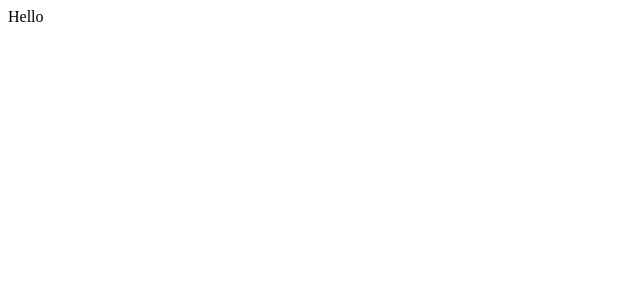
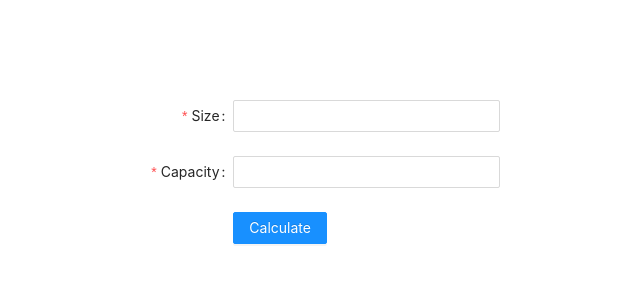
Before and after one commit to HuyAms/testify, a React app: page / in a window 1280 px wide. Shown: the top 300 px of the page, without its empty margins (0-640 px from the left). Built offline with nearby package versions, Linux system fonts and the light colour scheme.

Commit message:
feat: add comfiguration form

```diff
--- a/src/App.tsx
+++ b/src/App.tsx
@@ -1,8 +1,9 @@
 import React from 'react'
+import ConfigurationForm from './components/ConfigurationForm'
 
 const App: React.FunctionComponent = () => (
-	<div className="App">
-		Hello
+	<div className="form-container">
+		<ConfigurationForm />
 	</div>
 )
 
--- /dev/null
+++ b/src/components/ConfigurationForm.tsx
@@ -0,0 +1,55 @@
+import React from 'react'
+import {Form, Input, Button} from 'antd'
+
+const ConfigurationForm = () => {
+	const onFinish = values => {
+		console.log('Success:', values)
+	}
+
+	const onFinishFailed = errorInfo => {
+		console.log('Failed:', errorInfo)
+	}
+
+	const layout = {
+		labelCol: {span: 8},
+		wrapperCol: {span: 16},
+	}
+
+	const tailLayout = {
+		wrapperCol: {offset: 8, span: 16},
+	}
+
+	return (
+		<Form
+			{...layout}
+			name="basic"
+			initialValues={{remember: true}}
+			onFinish={onFinish}
+			onFinishFailed={onFinishFailed}
+		>
+			<Form.Item
+				label="Size"
+				name="size"
+				rules={[{required: true, message: 'Please input your size!'}]}
+			>
+				<Input />
+			</Form.Item>
+
+			<Form.Item
+				label="Capacity"
+				name="capacity"
+				rules={[{required: true, message: 'Please input your capacity!'}]}
+			>
+				<Input />
+			</Form.Item>
+
+			<Form.Item {...tailLayout}>
+				<Button type="primary" htmlType="submit">
+					Calculate
+				</Button>
+			</Form.Item>
+		</Form>
+	)
+}
+
+export default ConfigurationForm
--- a/src/index.tsx
+++ b/src/index.tsx
@@ -3,8 +3,6 @@
 import App from './App'
 import '../styles/index.scss'
 
-const app = (
-	<App />
-)
+const app = <App />
 
 ReactDOM.render(app, document.getElementById('root'))
--- a/styles/index.scss
+++ b/styles/index.scss
@@ -0,0 +1,6 @@
+@import '~antd/dist/antd.css';
+
+.form-container {
+	margin: 100px;
+	width: 400px;
+}
```
